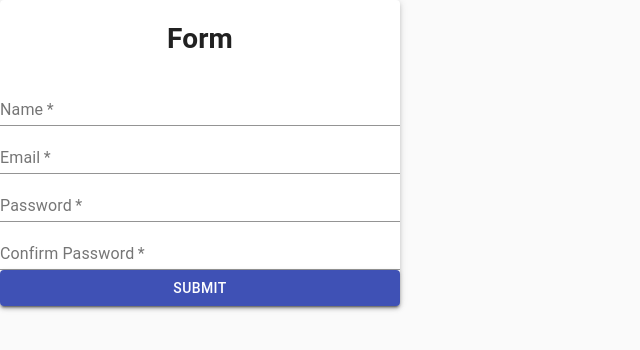
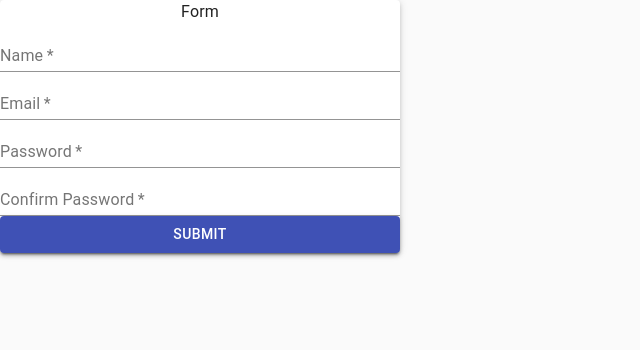
Before and after one commit to tsamaya/react-formik-materialui, a React (Create React App) app: page / in a window 1280 px wide. Shown: the top 350 px of the page, without its empty margins (0-640 px from the left). Built offline with nearby package versions, Linux system fonts and the light colour scheme.

Commit message:
simle form working as expected

```diff
--- a/src/App.js
+++ b/src/App.js
@@ -1,14 +1,33 @@
 import React from 'react';
-import CssBaseline from '@material-ui/core/CssBaseline';
+
+import { makeStyles } from '@material-ui/core/styles';
+
+import { CssBaseline, Grid } from '@material-ui/core';
 
 import SimpleForm from 'views/SimpleForm';
 
+const useStyles = makeStyles((theme) => ({
+  root: {
+    flexGrow: 1,
+  },
+  paper: {
+    height: 140,
+    width: 100,
+  },
+  control: {
+    padding: theme.spacing(2),
+  },
+}));
+
 export default function App() {
+  const classes = useStyles();
   return (
     <CssBaseline>
-      <div className="App">
-        <SimpleForm />
-      </div>
+      <Grid container className={classes.root} spacing={2}>
+        <Grid item>
+          <SimpleForm />
+        </Grid>
+      </Grid>
     </CssBaseline>
   );
 }
--- a/src/views/SimpleForm/SimpleForm.js
+++ b/src/views/SimpleForm/SimpleForm.js
@@ -1,7 +1,9 @@
+/* eslint-disable react/prop-types */
 import React from 'react';
-import { Button, TextField } from '@material-ui/core';
+import { Button, TextField, LinearProgress } from '@material-ui/core';
 import { Form } from 'formik';
 
+// eslint-disable-next-line import/prefer-default-export
 export const SimpleForm = (props) => {
   const {
     values: { name, email, password, confirmPassword },
@@ -65,6 +67,9 @@ export const SimpleForm = (props) => {
         onChange={handleChange}
         onBlur={handleBlur}
       />
+
+      {isSubmitting && <LinearProgress />}
+
       <Button
         type="submit"
         fullWidth
--- a/src/views/SimpleForm/index.js
+++ b/src/views/SimpleForm/index.js
@@ -2,23 +2,23 @@ import React from 'react';
 import { Formik } from 'formik';
 import { makeStyles } from '@material-ui/core/styles';
 
-import Paper from '@material-ui/core/Paper';
+import { Paper, Typography } from '@material-ui/core';
 
 import styles from 'assets/jss/forms';
 
 import { SimpleForm } from './SimpleForm';
-import initialValues from './initialValues';
+import { initialValues } from './initialValues';
 import { validationSchema } from './validation';
 
 const useStyles = makeStyles(styles);
 
-const SimpleFormContainer = () => {
+const SimpleFormBridgedContainer = () => {
   const classes = useStyles();
   return (
     <React.Fragment>
       <div className={classes.container}>
         <Paper elevation={3} className={classes.paper}>
-          <h1>Form</h1>
+          <Typography>Form</Typography>
           <Formik
             initialValues={initialValues}
             validationSchema={validationSchema}
@@ -31,4 +31,4 @@ const SimpleFormContainer = () => {
   );
 };
 
-export default SimpleFormContainer;
+export default SimpleFormBridgedContainer;
--- a/src/views/SimpleForm/initialValues.js
+++ b/src/views/SimpleForm/initialValues.js
@@ -1,8 +1,7 @@
-export default () => {
-  return {
-    name: '',
-    email: '',
-    confirmPassword: '',
-    password: '',
-  };
+// eslint-disable-next-line import/prefer-default-export
+export const initialValues = {
+  name: '',
+  email: '',
+  confirmPassword: '',
+  password: '',
 };
--- a/src/views/SimpleForm/validation.js
+++ b/src/views/SimpleForm/validation.js
@@ -1,9 +1,8 @@
 import * as yup from 'yup';
 
+// eslint-disable-next-line import/prefer-default-export
 export const validationSchema = yup.object({
   name: yup.string('Enter a name').required('Name is required'),
-  age: yup.number('Enter a number').required('Age is required'),
-  ratio: yup.number('Enter a decimal').required('ratio is required'),
   email: yup
     .string('Enter your email')
     .email('Enter a valid email')
```
